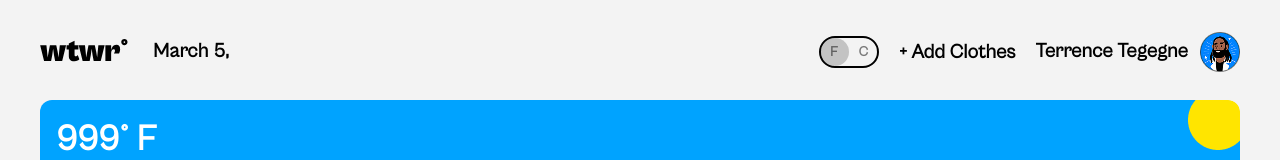
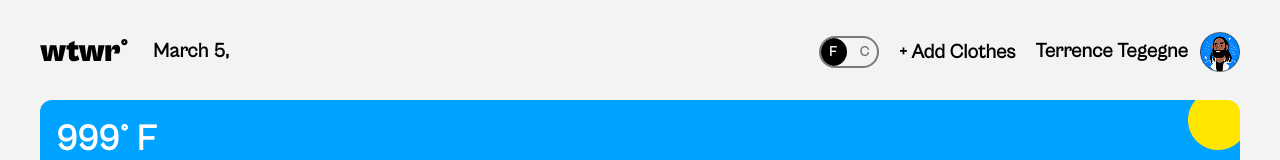
Before and after one commit to ImYellingTibbers/se_project_react, a React (Vite) app: page / in a window 1280 px wide. Shown: the top 160 px of the page. Built offline with nearby package versions, Linux system fonts and the light colour scheme; no server answers.

Commit message:
finish styling toggle switch, add in context for switch

```diff
--- a/src/components/App/App.jsx
+++ b/src/components/App/App.jsx
@@ -9,6 +9,7 @@ import ModalWithForm from "../ModalWithForm/ModalWithForm";
 import ItemModal from "../ItemModal/ItemModal";
 import { getWeather, filterWeatherData } from "../../utils/weatherApi";
 import ToggleSwitch from "../ToggleSwitch/ToggleSwitch";
+import CurrentTemperatureContext from "../../contexts/CurrentTemperatureUnitContext";
 
 function App() {
   const [weatherData, setWeatherData] = useState({
@@ -18,6 +19,11 @@ function App() {
   });
   const [activeModal, setActiveModal] = useState("");
   const [selectedCard, setSelectedCard] = useState({});
+  const [currentTemperatureUnit, setCurrentTemperatureUnit] = useState("F");
+
+  const handleToggleSwitchChange = () => {
+    setCurrentTemperatureUnit(currentTemperatureUnit === "F" ? "C" : "F");
+  };
 
   const handleAddClick = () => {
     setActiveModal("add-garment");
@@ -32,7 +38,6 @@ function App() {
     setActiveModal("");
   };
 
-
   useEffect(() => {
     getWeather(coordinates, weatherAPIKey)
       .then((data) => {
@@ -43,6 +48,9 @@ function App() {
   }, []);
 
   return (
+    <CurrentTemperatureContext.Provider
+      value={{ currentTemperatureUnit, handleToggleSwitchChange }}
+    >
       <div className="page">
         <div className="page__content">
           <Header
@@ -83,7 +91,10 @@ function App() {
           <fieldset className="modal__radio-btns" required>
             <legend className="modal__legend">Select the weather type:</legend>
 
-          <label htmlFor="hot" className="modal__label modal__label_type_radio">
+            <label
+              htmlFor="hot"
+              className="modal__label modal__label_type_radio"
+            >
               <input
                 id="hot"
                 type="radio"
@@ -128,6 +139,7 @@ function App() {
           isOpen={activeModal === "preview"}
         />
       </div>
+    </CurrentTemperatureContext.Provider>
   );
 }
 
--- a/src/components/Header/Header.jsx
+++ b/src/components/Header/Header.jsx
@@ -10,10 +10,7 @@ function Header({ handleAddClick, weatherData, ToggleSwitch }) {
       <p className="header__date-and-location">
         {currentDay}, {weatherData.city}
       </p>
-      <ToggleSwitch
-        className="header__temperature-toggle-btn"
-        onColor="#06D6A0"
-      />
+      <ToggleSwitch />
       <button
         className="header__add-clothes-btn"
         type="button"
--- a/src/components/ToggleSwitch/ToggleSwitch.css
+++ b/src/components/ToggleSwitch/ToggleSwitch.css
@@ -1,111 +1,63 @@
 .switch {
   width: 56px;
   height: 28px;
-  border: 2px solid rgba(0, 0, 0, 1);
+  border: 2px solid rgba(0, 0, 0, 0.5);
   border-radius: 20px;
   cursor: pointer;
   overflow: hidden;
   position: relative;
   margin-left: auto;
+  transition: border 0.3s;
+}
+
+.switch:hover {
+  border: 2px solid rgba(0, 0, 0, 1);
 }
 
 .switch__checkbox {
   opacity: 0;
 }
 
+.switch__checkbox:hover + .switch__circle {
+  transform: translateX(2px);
+}
+
+.switch__checkbox:checked:hover + .switch__circle {
+  transform: translateX(-2px);
+}
+
 .switch__circle {
-  background-color: rgba(0, 0, 0, 0.2);
+  background-color: rgba(0, 0, 0, 1);
   width: 28px;
   height: 28px;
   position: absolute;
   border-radius: 50%;
-  top: 0;
-  left: 0;
-  transition: all 0.3s;
+  top: 0px;
+  left: -2px;
+  transition: all .3s;
 }
 
 .switch__text {
   position: absolute;
-  color: rgba(0, 0, 0, 0.5);
+  color: gray;
   top: 7px;
   font-size: 14px;
   line-height: 1;
+  mix-blend-mode: difference;
 }
 
-.switch__text-left {
-  left: 9px;
+.switch__text-F {
+  left: 8px;
 }
 
-.switch__text-right {
-  right: 9px;
+.switch__text-C {
+  right: 8px;
 }
 
 .switch__checkbox:checked ~ .switch__circle {
   left: 28px;
 }
 
-.switch__checkbox:checked + .switch__label .switch__circle {
-  left: calc(100% + 2px);
-  transform: translateX(-100%);
+.switch__text_color_white {
+  color: white;
 }
-
-.switch__label:active .switch__circle {
-  left: 2px;
-}
-
-/* .switch {
-  display: flex;
-  margin-left: auto;
-}
-
-.switch__checkbox {
-  opacity: 0;
-}
-
-.switch__label {
-  display: flex;
-  align-items: center;
-  justify-content: space-around;
-  cursor: pointer;
-  width: 52px;
-  height: 24px;
-  border: 2px solid rgba(126, 126, 126, 1);
-  border-radius: 20px;
-  position: relative;
-  transition: border-color 0.2s ease-in-out;
-  background: transparent;
-}
-
-.switch__circle {
-  position: absolute;
-  top: -2px;
-  left: -2px;
-  width: 28px;
-  height: 28px;
-  border-radius: 45px;
-  transition: 0.2s;
-  background: rgba(0, 0, 0, 1);
-}
-
-.switch__text {
-  font-weight: bold;
-  font-size: 14px;
-  color: grey;
-}
-
-.switch__text:hover {
-  border-color: black;
-}
-
-.switch__checkbox:checked + .switch__label .switch__circle {
-  left: calc(100% + 2px);
-  transform: translateX(-100%);
-}
-
-.switch__label:hover {
-  border-color: black;
-}
-
-.switch__label:hover .switch__circle {
-  transform: translateX(2px);
-} */
--- a/src/components/ToggleSwitch/ToggleSwitch.jsx
+++ b/src/components/ToggleSwitch/ToggleSwitch.jsx
@@ -1,65 +1,39 @@
-import { useState } from "react";
+import { useContext, useState } from "react";
 
 import "./ToggleSwitch.css";
+import CurrentTemperatureContext from "../../contexts/CurrentTemperatureUnitContext";
 
-const ToggleSwitch = ({ customClassName = "", onColor }) => {
-  const [checked, setChecked] = useState(false);
-
-  const handleChange = () => {
-    setChecked(!checked);
-  };
+const ToggleSwitch = () => {
+  const { handleToggleSwitchChange, currentTemperatureUnit } = useContext(
+    CurrentTemperatureContext
+  );
 
   return (
     <>
-      <label className={`switch ${customClassName}`}>
+      <label className={`switch`}>
         <input
           className="switch__checkbox"
           type="checkbox"
-          checked={checked}
-          onChange={handleChange}
+          onChange={handleToggleSwitchChange}
         />
         <span className="switch__circle"></span>
-        <span className="switch__text switch__text-left">F</span>
-        <span className="switch__text switch__text-right">C</span>
-        {/* <div className="switch__label">
-          <span className="switch__text switch__text-left">F</span>
-          <span className="switch__text switch__text-right">C</span>
-          <span className="switch__circle"></span>
-        </div> */}
+        <span
+          className={`switch__text switch__text-F ${
+            currentTemperatureUnit === "F" ? "switch__text_color_white" : ""
+          }`}
+        >
+          F
+        </span>
+        <span
+          className={`switch__text switch__text-C ${
+            currentTemperatureUnit === "C" ? "switch__text_color_white" : ""
+          }`}
+        >
+          C
+        </span>
       </label>
     </>
   );
 };
 
 export default ToggleSwitch;
-
-// import { useState } from "react";
-
-// import "./ToggleSwitch.css";
-
-// const ToggleSwitch = ({ label, className = "", onColor }) => {
-//   const [checked, setChecked] = useState(false);
-
-//   const handleChange = () => {
-//     setChecked(!checked);
-//   };
-
-//   return (
-//     <>
-//       <input
-//         className={`react-switch-checkbox ${className}`}
-//         id={`react-switch-new`}
-//         type="checkbox"
-//         checked={checked}
-//         onChange={handleChange}
-//       />
-//       <label style={{ background: checked && onColor }} className="react-switch-label" htmlFor={`react-switch-new`}>
-//         <span className={`react-switch-button`} />
-//       </label>
-//       {label}
-//       <p>=Is checked? {checked.toString()}</p>
-//     </>
-//   );
-// };
-
-// export default ToggleSwitch;
--- /dev/null
+++ b/src/contexts/CurrentTemperatureUnitContext.jsx
@@ -0,0 +1,5 @@
+import { createContext } from "react";
+
+const CurrentTemperatureContext = createContext();
+
+export default CurrentTemperatureContext;
```
Lines whose indentation alone changed are shown as unchanged.
